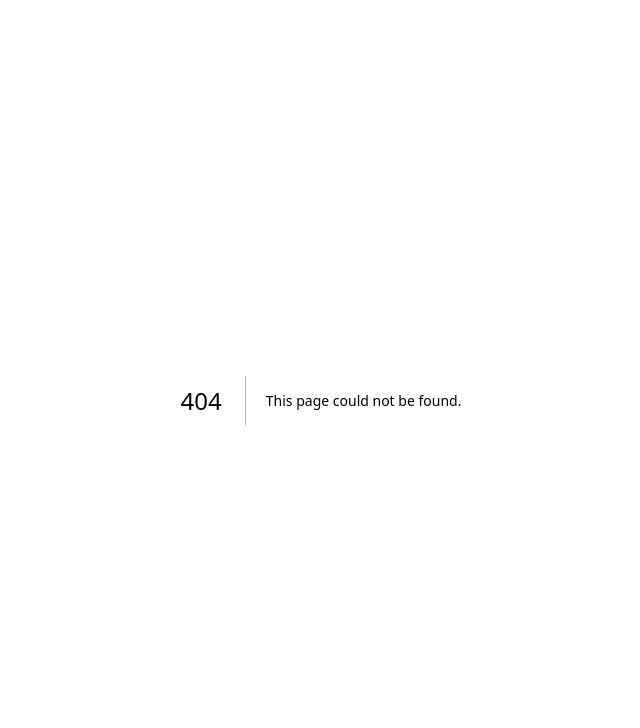
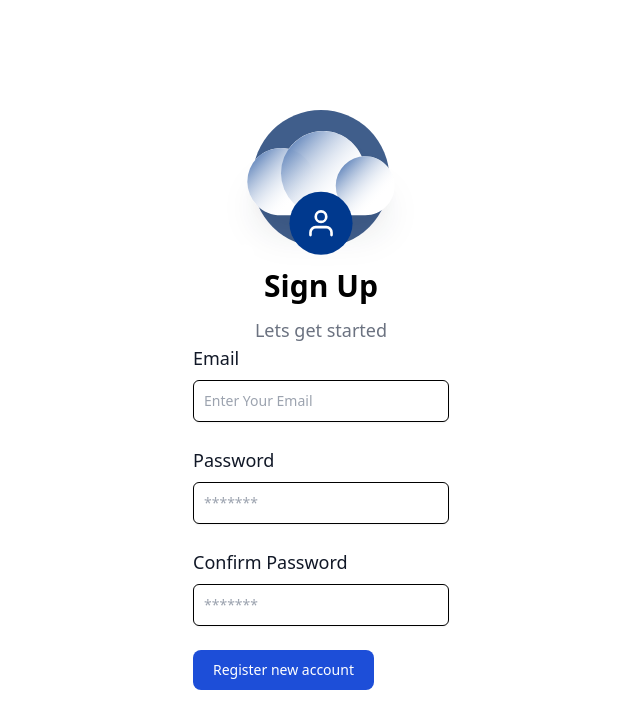
Before and after one commit to csivitu/CSIQuiz, a Next.js app: page /signup in a window 1280 px wide. Before the commit this address had no page. Shown: the top 728 px of the page, without its empty margins (319-959 px from the left). Built offline with nearby package versions, Linux system fonts and the light colour scheme.

Commit message:
feat: signup page

```diff
--- /dev/null
+++ b/src/pages/signup.tsx
@@ -0,0 +1,71 @@
+import React from "react";
+import Image from "next/image";
+
+const Signup = () => {
+  return (
+    <div className="min-h-screen flex items-center justify-center bg-white">
+      <form className="w-1/5">
+        <div className="flex items-center justify-center">
+          <Image src="/Illustration.svg" alt="logo" width={200} height={200} />
+        </div>
+
+        <div className="text-center font-bold text-3xl pb-3">Sign Up</div>
+        <div className="text-center text-gray-500 text-lg">Lets get started</div>
+        <div className="mb-6">
+          <label
+            htmlFor="email"
+            className="block mb-2 text-lg font-medium text-gray-900 dark:text-black"
+          >
+            Email
+          </label>
+          <input
+            type="email"
+            id="email"
+            className="shadow-sm  border border-black text-gray-900 text-sm rounded-md focus:ring-blue-500 focus:border-blue-500 block w-full p-2.5"
+            placeholder="Enter Your Email"
+            required
+          />
+        </div>
+        <div className="mb-6">
+          <label
+            htmlFor="password"
+            className="block mb-2 text-lg font-medium text-gray-900 dark:text-black"
+          >
+            Password
+          </label>
+          <input
+            type="password"
+            id="password"
+            className="shadow-sm  border border-black text-gray-900 text-sm rounded-md focus:ring-blue-500 focus:border-blue-500 block w-full p-2.5"
+            placeholder="*******"
+            required
+          />
+        </div>
+        <div className="mb-6">
+          <label
+            htmlFor="repeat-password"
+            className="block mb-2 text-lg font-medium text-gray-900 dark:text-black"
+          >
+            Confirm Password
+          </label>
+          <input
+            type="password"
+            id="repeat-password"
+            className="shadow-sm  border border-black text-gray-900 text-sm rounded-md focus:ring-blue-500 focus:border-blue-500 block w-full p-2.5"
+            placeholder="*******"
+            required
+          />
+        </div>
+
+        <button
+          type="submit"
+          className="text-white bg-blue-700 hover:bg-blue-800 focus:ring-4 focus:outline-none focus:ring-blue-300 font-medium rounded-lg text-sm px-5 py-2.5 text-center dark:bg-blue-600 dark:hover:bg-blue-700 dark:focus:ring-blue-800"
+        >
+          Register new account
+        </button>
+      </form>
+    </div>
+  );
+};
+
+export default Signup;
```
Also changed, not shown: public/Illustration.svg (added).
